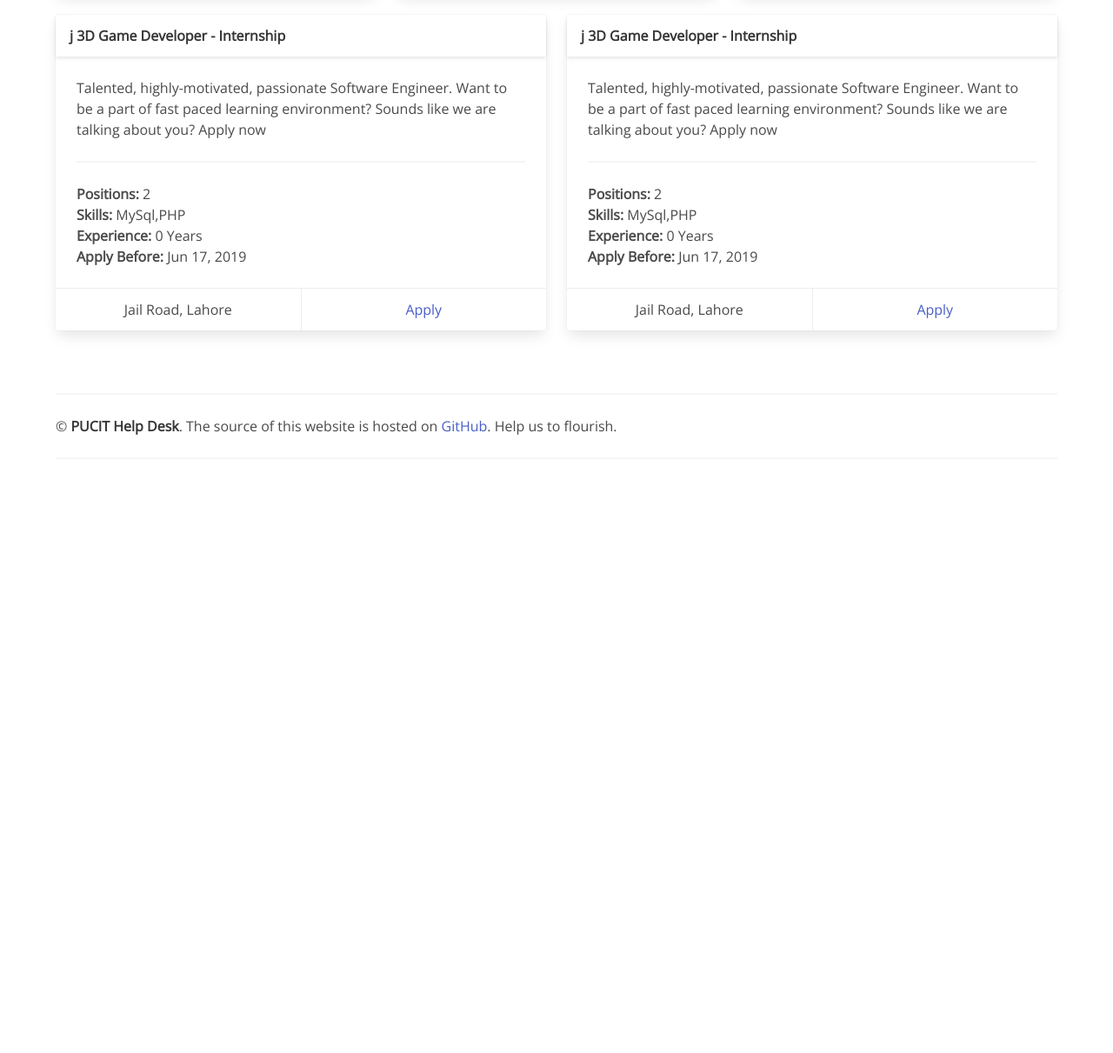
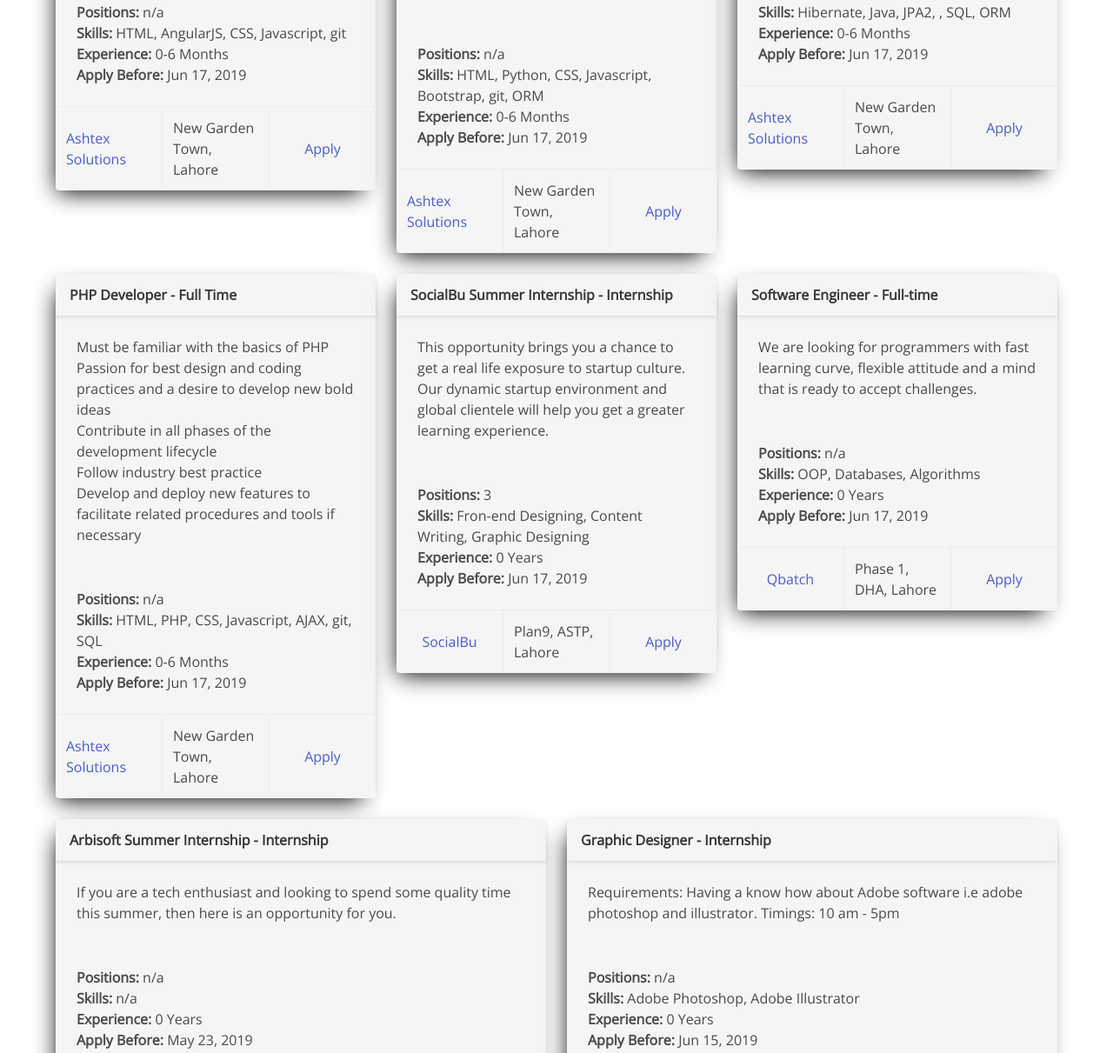
Before and after one commit to PUCITHD/pucithd.com, a plain HTML site: page jobs.html in a window 1280 px wide. Shown: the part 586-1797 px from the top of the page at 87% size. Before the commit the page ends 1138 px from the top, so only its background shows below. Drawn offline with nearby package versions, Linux system fonts and the light colour scheme.

Commit message:
Dummy jobs replaced by real jobs.

```diff
--- a/assets/js/jobs.js
+++ b/assets/js/jobs.js
@@ -1,15 +1,27 @@
-var jobs = {};
+//var jobs = {};
 
 $.getJSON('.../../data/jobs.json', function(data) {
   //console.log(data);
   innerHTMLText="<div class=\"columns\">";
-  jobs=data.jobs;
-  console.log(jobs.length);
+  var q = new Date();
+  var m = q.getMonth();
+  var d = q.getDate();
+  var y = q.getFullYear();
+  var date = new Date(y,m,d);
+
+  var tempjobs=data.jobs;
+  var jobs =[];
+  for (var i = 0; i < tempjobs.length; i++) {
+    mydate=new Date(tempjobs[i].apply_before);
+    if (mydate >= date)
+      jobs.push(tempjobs[i]);
+  }
+  jobs.reverse();
   for (var i = 0; i < jobs.length; i++) {
     if (i%3==0) {
       innerHTMLText += "</div><div class=\"columns\">"
     }
-    innerHTMLText += "<div class=\"column\"><div class=\"card\"><header class=\"card-header\"><p class=\"card-header-title\">" + jobs[i].title + " - " + jobs[i].type + "</p></header><div class=\"card-content\"><div class=\"content\">" + jobs[i].description + "<hr><b>Positions: </b>" + jobs[i].positions + "<br><b>Skills: </b> " + jobs[i].skills.join() + "<br><b>Experience: </b>" + jobs[i].experience + "<br><b>Apply Before: </b> <time>" + jobs[i].apply_before + "</time></div></div><footer class=\"card-footer\"><span class=\"card-footer-item\">" + jobs[i].location + "</span><a href=\"" + jobs[i].apply_link + "\" class=\"card-footer-item\">Apply</a></footer></div></div>";
+    innerHTMLText += "<div class=\"column\"><div class=\"card\"><header class=\"card-header\"><p class=\"card-header-title\">" + jobs[i].title + " - " + jobs[i].type + "</p></header><div class=\"card-content\"><div class=\"content\">" + jobs[i].description + "<hr><b>Positions: </b>" + jobs[i].positions + "<br><b>Skills: </b> " + jobs[i].skills.join(', ') + "<br><b>Experience: </b>" + jobs[i].experience + "<br><b>Apply Before: </b> <time>" + jobs[i].apply_before + "</time></div></div><footer class=\"card-footer\"><a href=\"" + jobs[i].company.url + "\" target=\"_blank\" class=\"card-footer-item\">" + jobs[i].company.name + "</a><span class=\"card-footer-item\">" + jobs[i].location + "</span><a href=\"" + jobs[i].apply_link + "\" target=\"_blank\" class=\"card-footer-item\">Apply</a></footer></div></div>";
     //console.log(jobs[i].title);
   }
   innerHTMLText += "</div>";
--- a/data/jobs.json
+++ b/data/jobs.json
@@ -1,78 +1,123 @@
 {
     "jobs": [
         {
-            "title": "Unity 3D Game Developer",
-            "location": "Jail Road, Lahore",
+            "title": "Graphic Designer",
+            "location": "Zarrar Shaheed Road, Lahore",
             "type":"Internship",
-            "positions":"2",
+            "positions":"n/a",
             "experience":"0 Years",
-            "apply_before": " Jun 17, 2019",
-            "description":"Talented, highly-motivated, passionate Software Engineer. Want to be a part of fast paced learning environment? Sounds like we are talking about you? Apply now",
-            "apply_link": "http://bit.ly/brainxHiringSE",
-            "skills":["MySql", "PHP"],
+            "apply_before": "Jun 15, 2019",
+            "description":"Requirements: Having a know how about Adobe software i.e adobe photoshop and illustrator. Timings: 10 am - 5pm ",
+            "apply_link": "mailto:career@petsaaltech.com?subject=Graphic Designer Internship",
+            "skills":["Adobe Photoshop", "Adobe Illustrator"],
             "company": {
-                "name":"BrainX Technologies",
-                "url":"https://www.brainxtech.com/"
+                "name":"PetSaal Technologies Private Limited",
+                "url":"http://petsaaltech.com"
             }
         },
         {
-            "title": "j 3D Game Developer",
-            "location": "Jail Road, Lahore",
+            "title": "Arbisoft Summer Internship",
+            "location": "Westwood Colony, Lahore",
             "type":"Internship",
-            "positions":"2",
+            "positions":"n/a",
             "experience":"0 Years",
-            "apply_before": " Jun 17, 2019",
-            "description":"Talented, highly-motivated, passionate Software Engineer. Want to be a part of fast paced learning environment? Sounds like we are talking about you? Apply now",
-            "apply_link": "http://bit.ly/brainxHiringSE",
-            "skills":["MySql", "PHP"],
+            "apply_before": " May 23, 2019",
+            "description":"If you are a tech enthusiast and looking to spend some quality time this summer, then here is an opportunity for you.",
+            "apply_link": "https://test.arbisoft.com/",
+            "skills":["n/a"],
             "company": {
-                "name":"BrainX Technologies",
-                "url":"https://www.brainxtech.com/"
+                "name":"Arbisoft",
+                "url":"https://arbisoft.com/"
             }
         },
         {
-            "title": "j 3D Game Developer",
-            "location": "Jail Road, Lahore",
-            "type":"Internship",
-            "positions":"2",
+            "title": "Software Engineer",
+            "location": "Phase 1, DHA, Lahore",
+            "type":"Full-time",
+            "positions":"n/a",
             "experience":"0 Years",
-            "apply_before": " Jun 17, 2019",
-            "description":"Talented, highly-motivated, passionate Software Engineer. Want to be a part of fast paced learning environment? Sounds like we are talking about you? Apply now",
-            "apply_link": "http://bit.ly/brainxHiringSE",
-            "skills":["MySql", "PHP"],
+            "apply_before": "Jun 17, 2019",
+            "description":"We are looking for programmers with fast learning curve, flexible attitude and a mind that is ready to accept challenges.",
+            "apply_link": "mailto:jobs@qbatch.com?subject=Software Engineer - Fresh",
+            "skills":["OOP", "Databases","Algorithms"],
             "company": {
-                "name":"BrainX Technologies",
-                "url":"https://www.brainxtech.com/"
+                "name":"Qbatch",
+                "url":"http://qbatch.com"
             }
         },
         {
-            "title": "j 3D Game Developer",
-            "location": "Jail Road, Lahore",
+            "title": "SocialBu Summer Internship",
+            "location": "Plan9, ASTP, Lahore",
             "type":"Internship",
-            "positions":"2",
+            "positions":"3",
             "experience":"0 Years",
             "apply_before": " Jun 17, 2019",
-            "description":"Talented, highly-motivated, passionate Software Engineer. Want to be a part of fast paced learning environment? Sounds like we are talking about you? Apply now",
-            "apply_link": "http://bit.ly/brainxHiringSE",
-            "skills":["MySql", "PHP"],
+            "description":"This opportunity brings you a chance to get a real life exposure to startup culture. Our dynamic startup environment and global clientele will help you get a greater learning experience.",
+            "apply_link": "mailto:hr@socialbu.com?subject=SocialBu Summer Internship",
+            "skills":["Fron-end Designing", "Content Writing", "Graphic Designing"],
             "company": {
-                "name":"BrainX Technologies",
-                "url":"https://www.brainxtech.com/"
+                "name":"SocialBu",
+                "url":"https://socialbu.com"
             }
         },
         {
-            "title": "j 3D Game Developer",
-            "location": "Jail Road, Lahore",
-            "type":"Internship",
-            "positions":"2",
-            "experience":"0 Years",
+            "title": "PHP Developer",
+            "location": "New Garden Town, Lahore",
+            "type":"Full Time",
+            "positions":"n/a",
+            "experience":"0-6 Months",
             "apply_before": " Jun 17, 2019",
-            "description":"Talented, highly-motivated, passionate Software Engineer. Want to be a part of fast paced learning environment? Sounds like we are talking about you? Apply now",
-            "apply_link": "http://bit.ly/brainxHiringSE",
-            "skills":["MySql", "PHP"],
+            "description":"Must be familiar with the basics of PHP<br>Passion for best design and coding practices and a desire to develop new bold ideas<br>Contribute in all phases of the development lifecycle<br>Follow industry best practice<br>Develop and deploy new features to facilitate related procedures and tools if necessary",
+            "apply_link": "mailto:careers@ashtexsolutions.com?subject=PHP Developer",
+            "skills":["HTML", "PHP", "CSS","Javascript","AJAX","git","SQL"],
             "company": {
-                "name":"BrainX Technologies",
-                "url":"https://www.brainxtech.com/"
+                "name":"Ashtex Solutions",
+                "url":"http://ashtexsolutions.com"
+            }
+        },
+        {
+            "title": "Java Developer",
+            "location": "New Garden Town, Lahore",
+            "type":"Full Time",
+            "positions":"n/a",
+            "experience":"0-6 Months",
+            "apply_before": " Jun 17, 2019",
+            "description":"FYP has to completed in Java development<br>Basic knowledge of designing and developing applications using Java EE platforms<br>Object Oriented analysis and design using common design patterns.<br>Profound insight of Java and JEE internals (Classloading, Memory Management, Transaction management etc)",
+            "apply_link": "mailto:careers@ashtexsolutions.com?subject=Java Developer",
+            "skills":["Hibernate", "Java","JPA2","","SQL","ORM"],
+            "company": {
+                "name":"Ashtex Solutions",
+                "url":"http://ashtexsolutions.com"
+            }
+        },
+        {
+            "title": "Python Developer",
+            "location": "New Garden Town, Lahore",
+            "type":"Full Time",
+            "positions":"n/a",
+            "experience":"0-6 Months",
+            "apply_before": " Jun 17, 2019",
+            "description":"FYP has to completed in Python<br>Good problem-solving skills<br>Write effective, scalable code<br>Develop back-end components to improve responsiveness and overall performance<br>Integrate user-facing elements into applications<br>Test and debug programs<br>Improve functionality of existing systems<br>Coordinate with internal teams to understand user requirements and provide technical solutions",
+            "apply_link": "mailto:careers@ashtexsolutions.com?subject=Python Developer",
+            "skills":["HTML", "Python", "CSS","Javascript","Bootstrap","git","ORM"],
+            "company": {
+                "name":"Ashtex Solutions",
+                "url":"http://ashtexsolutions.com"
+            }
+        },
+        {
+            "title": "React Angular Developer",
+            "location": "New Garden Town, Lahore",
+            "type":"Full Time",
+            "positions":"n/a",
+            "experience":"0-6 Months",
+            "apply_before": " Jun 17, 2019",
+            "description":"Should have basic knowledge of SEO solutions<br>Creating custom, general use modules and components which extend the elements and modules of core AngularJS<br>Knowledge of building the infrastructure for serving the front-end app and assets<br>knowledge of JSDoc, creating the configuration, build, and test scripts for Continuous Integration environments.",
+            "apply_link": "mailto:careers@ashtexsolutions.com?subject=React Angular Developer",
+            "skills":["HTML", "AngularJS", "CSS","Javascript","git"],
+            "company": {
+                "name":"Ashtex Solutions",
+                "url":"http://ashtexsolutions.com"
             }
         }
     ]
--- a/jobs.html
+++ b/jobs.html
@@ -6,7 +6,7 @@
   <meta name="viewport" content="width=device-width, initial-scale=1">
   <title>Jobs Board by PUCIT Help Desk</title>
 
-  <meta name="description" content="Companies are looking for passionate tech gurus from PUCIT. Apply now." />
+  <meta name="description" content="Companies are hiring from PUCIT. They are looking for candidates like you. Apply now." />
   <meta name="keywords" content="PUCIT,help,desk,pucithd,team" />
          <!-- Twitter Card data -->
   <meta name="twitter:card" content="Jobs Board by PUCIT Help Desk">
@@ -18,7 +18,7 @@
 
         <!-- Open Graph data -->
   <meta property="og:title" content="Jobs Board by PUCIT Help Desk" />
-  <meta property="og:description" content="Companies are looking for passionate tech gurus from PUCIT. Apply now." />
+  <meta property="og:description" content="Companies are hiring from PUCIT. They are looking for candidates like you. Apply now." />
   <meta property="og:type" content="website" />
   <meta property="og:url" content="http://pucithd.com/jobs.html" />
   <meta property="og:image" content="http://pucithd.com/assets/img/main.png" />
@@ -37,6 +37,12 @@
   <style type="text/css">
     html,body {
       font-family: 'Open Sans';
+    }
+    .card{
+      background-color: #f5f5f5;
+      -webkit-box-shadow: -7px 11px 25px -9px rgba(0,0,0,1);
+      -moz-box-shadow: -7px 11px 25px -9px rgba(0,0,0,1);
+      box-shadow: -7px 11px 25px -9px rgba(0,0,0,1);
     }
   </style>
 </head>
@@ -70,7 +76,8 @@
       <div class="container">
         <div class="content">
           <h1 class="heading">Jobs Board</h1>
-          <p>Societies in PUCIT are hiring now. They are looking for candidates like you. Apply now.</p>
+          <p>Companies are hiring from PUCIT. They are looking for candidates like you. Apply now.</p>
+          <hr>
           <div class="jobs"></div>
         </div>
       </div>
```
